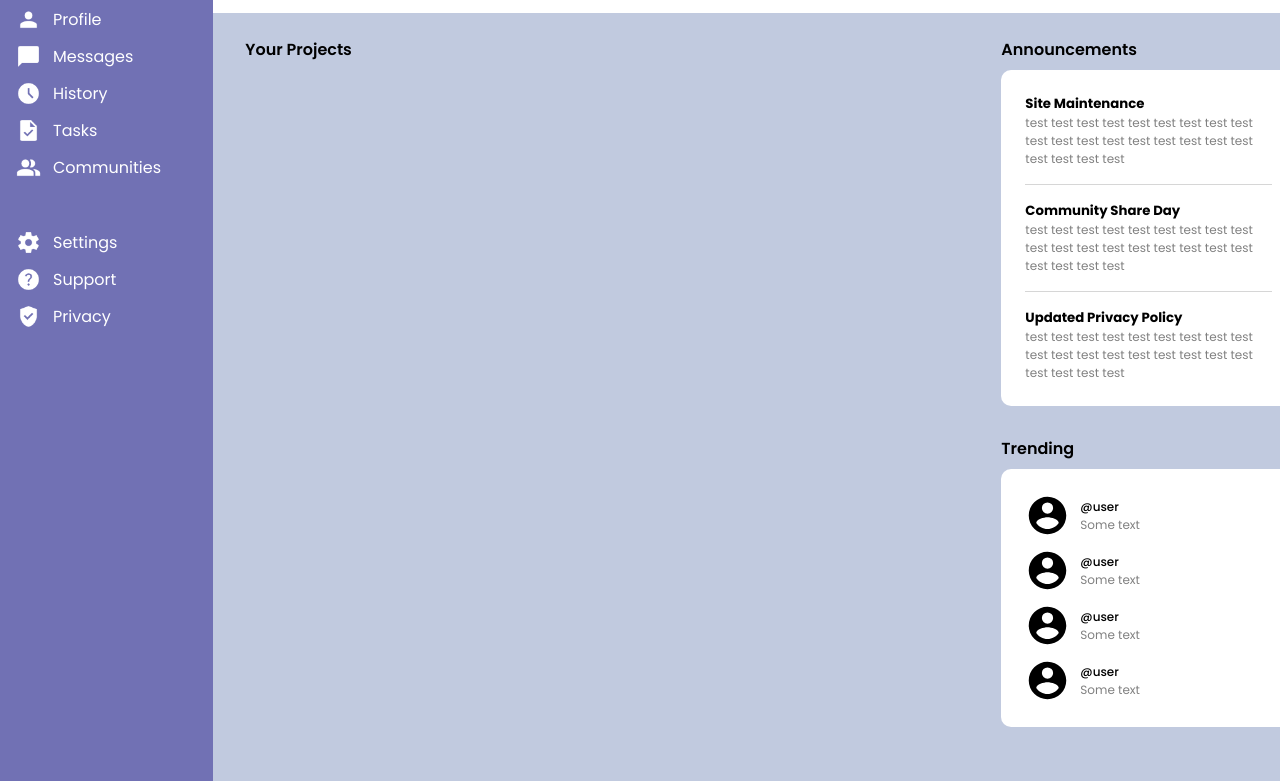
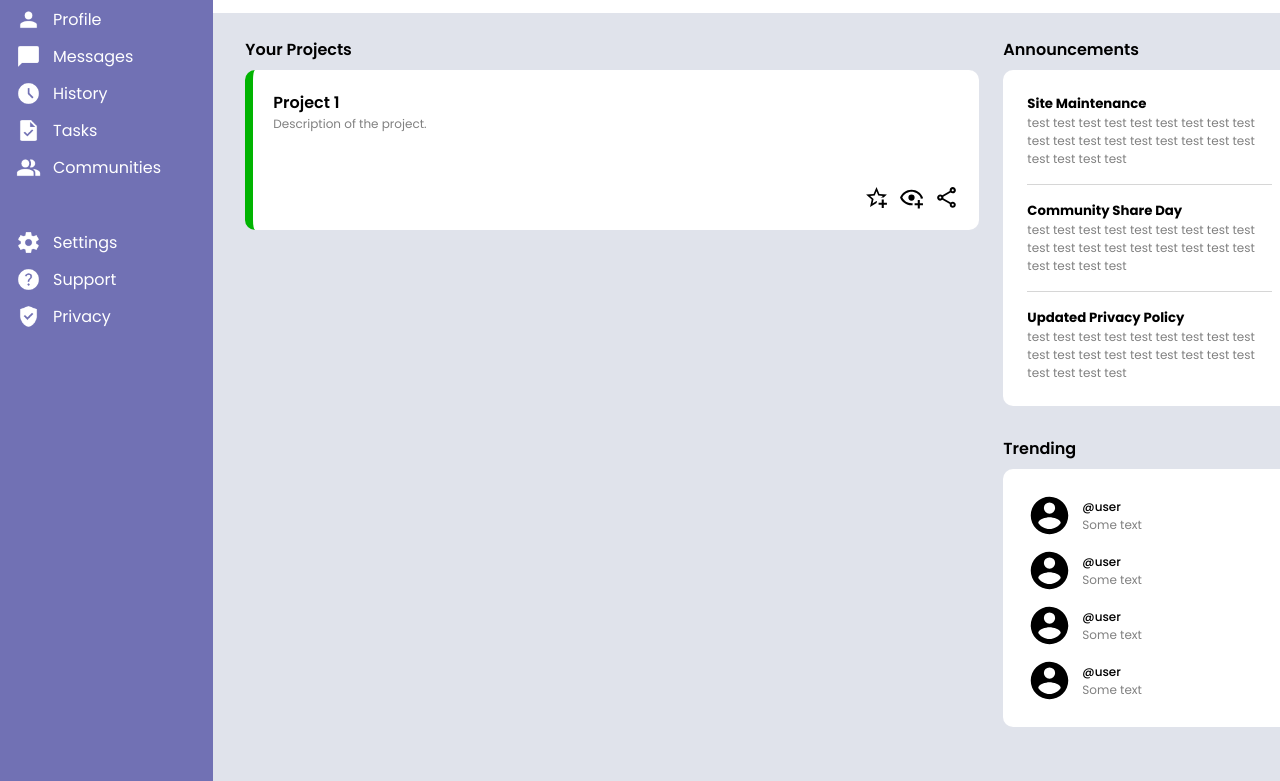
Before and after one commit to bernardo-mcosta/dashboard, a plain HTML site: page index.html in a window 1280 px wide. Shown: the part 136-917 px from the top of the page. Drawn offline with Linux system fonts and the light colour scheme.

Commit message:
Add project container

```diff
--- a/index.html
+++ b/index.html
@@ -95,6 +95,17 @@
 
     <div class="projects">
       <h4>Your Projects</h4>
+      <div class="project">
+        <div class="project-content">
+          <div class="project-title">Project 1</div>
+          <div class="project-description"><P>Description of the project.</P></div>
+        </div>
+        <div class="project-actions">
+          <img src="./img/star-plus-outline.svg">
+          <img src="./img/eye-plus-outline.svg">
+          <img src="./img/share-variant-outline.svg">
+        </div>
+      </div>
     </div>
 
     <div class="side-main">
--- a/style.css
+++ b/style.css
@@ -139,11 +139,11 @@ body {
 /* Main */
 
 .main {
-  background-color: rgb(193, 202, 223);
+  background-color: rgb(224, 227, 235);
   padding: 1.5rem 2rem;
   display: grid;
   grid-template-columns: 3fr 1fr;
-  grid-gap: 1rem;
+  grid-gap: 1.5rem;
 }
 
 .main h4 {
@@ -175,7 +175,7 @@ body {
   flex-direction: column;
 }
 
-.side-main p {
+.main p {
   font-weight: 100;
   font-size: 12px;
   color: #808080;
@@ -205,3 +205,35 @@ hr {
 .trending-container {
   gap: 10px;
 }
+
+/* Main - Projects */
+
+.project {
+  background-color: white;
+  border-radius: 10px;
+  padding: 20px;
+  display: grid;
+  grid: 1fr auto / 1rem 1fr;
+  border-left: 8px solid rgb(1, 180, 1);
+  height: 120px;
+}
+
+.project-content {
+  grid-column: 1/-1;
+}
+
+.project-title {
+  font-weight: 600;
+}
+
+.project-actions {
+  gap: 10px;
+  display: flex;
+  justify-content: flex-end;
+  grid-row: 2/3;
+  grid-column: 1/-1;
+}
+
+.project img {
+  width: 25px;
+}
```
Also changed, not shown: img/eye-plus-outline.svg (added), img/share-variant-outline.svg (added), img/star-plus-outline.svg (added).
